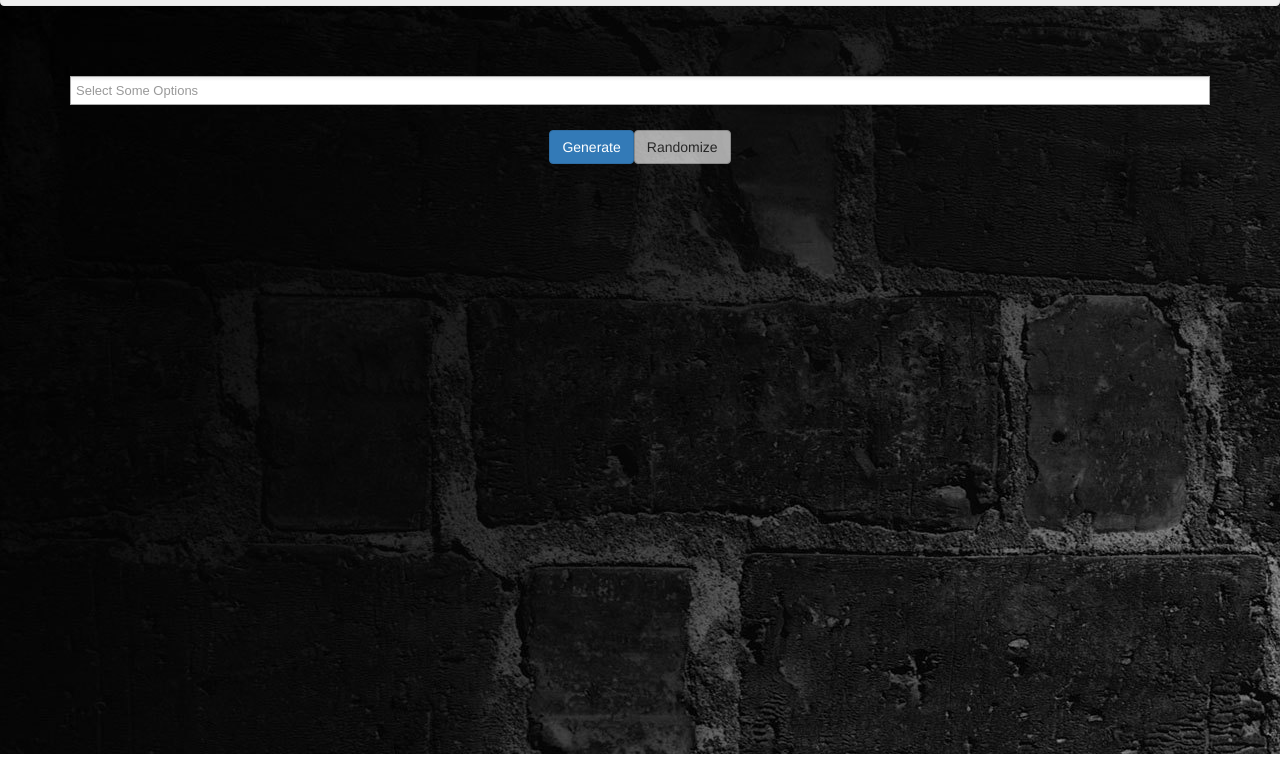
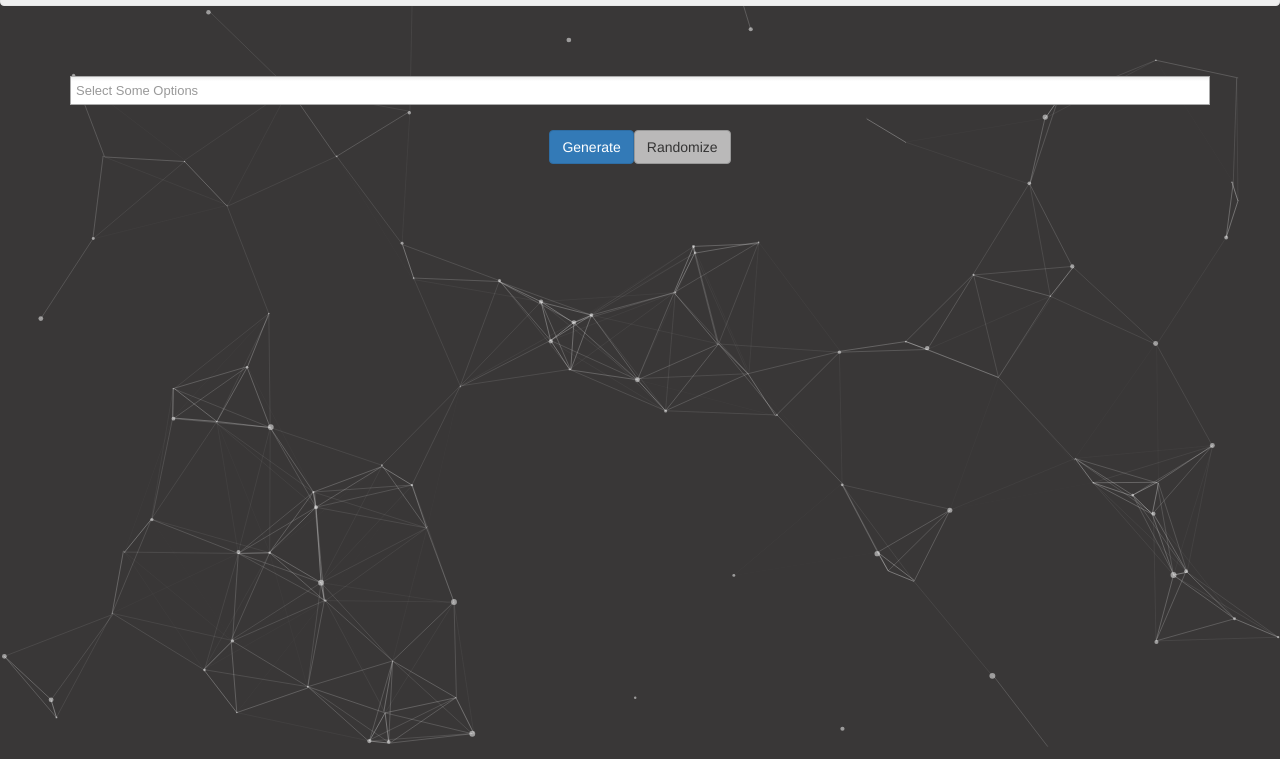
Before and after one commit to RonakR/LoLRandom, a website: page public/index.html in a window 1280 px wide. Shown: the part 46-805 px from the top of the page. Drawn offline with nearby package versions, Linux system fonts and the light colour scheme.

Commit message:
added particle effect

```diff
--- /dev/null
+++ b/public/assets/particlejs-config.json
@@ -0,0 +1,110 @@
+{
+  "particles": {
+    "number": {
+      "value": 80,
+      "density": {
+        "enable": true,
+        "value_area": 800
+      }
+    },
+    "color": {
+      "value": "#ffffff"
+    },
+    "shape": {
+      "type": "circle",
+      "stroke": {
+        "width": 0,
+        "color": "#000000"
+      },
+      "polygon": {
+        "nb_sides": 5
+      },
+      "image": {
+        "src": "img/github.svg",
+        "width": 100,
+        "height": 100
+      }
+    },
+    "opacity": {
+      "value": 0.5,
+      "random": false,
+      "anim": {
+        "enable": false,
+        "speed": 1,
+        "opacity_min": 0.1,
+        "sync": false
+      }
+    },
+    "size": {
+      "value": 3,
+      "random": true,
+      "anim": {
+        "enable": false,
+        "speed": 40,
+        "size_min": 0.1,
+        "sync": false
+      }
+    },
+    "line_linked": {
+      "enable": true,
+      "distance": 150,
+      "color": "#ffffff",
+      "opacity": 0.4,
+      "width": 1
+    },
+    "move": {
+      "enable": true,
+      "speed": 6,
+      "direction": "none",
+      "random": false,
+      "straight": false,
+      "out_mode": "out",
+      "bounce": false,
+      "attract": {
+        "enable": false,
+        "rotateX": 600,
+        "rotateY": 1200
+      }
+    }
+  },
+  "interactivity": {
+    "detect_on": "canvas",
+    "events": {
+      "onhover": {
+        "enable": true,
+        "mode": "repulse"
+      },
+      "onclick": {
+        "enable": true,
+        "mode": "push"
+      },
+      "resize": true
+    },
+    "modes": {
+      "grab": {
+        "distance": 400,
+        "line_linked": {
+          "opacity": 1
+        }
+      },
+      "bubble": {
+        "distance": 400,
+        "size": 40,
+        "duration": 2,
+        "opacity": 8,
+        "speed": 3
+      },
+      "repulse": {
+        "distance": 200,
+        "duration": 0.4
+      },
+      "push": {
+        "particles_nb": 4
+      },
+      "remove": {
+        "particles_nb": 2
+      }
+    }
+  },
+  "retina_detect": true
+}
--- a/public/css/styles.css
+++ b/public/css/styles.css
@@ -1,8 +1,15 @@
 body{
 	/*background: black;*/
-	background: url('../images/background.jpg');
+	/*background: url('../images/background.jpg');*/
 	/*background-position: center;*/
 	/*background-size: cover;*/
+	background-color: #393737
+}
+#particles-js {
+  position: absolute;
+  width: 100%;
+  height: 100%;
+	z-index: -1;
 }
 .navbar{
 	background: #efefef;
--- a/public/index.html
+++ b/public/index.html
@@ -15,12 +15,14 @@
 	<script src="https://ajax.googleapis.com/ajax/libs/angularjs/1.4.5/angular.min.js"></script>
 	<script src="./javascript/core.js"></script>
 	<script src="./javascript/jquery-2.1.4.min.js"></script>
+	<script src="./bower_components/particles.js/particles.js"></script>
 	<!-- <script src="../node_modules/bootstrap/dist/js/bootstrap.min.js"></script> -->
 	<script src="https://maxcdn.bootstrapcdn.com/bootstrap/3.3.6/js/bootstrap.min.js"></script>
 	<script src="./javascript/chosen.jquery.min.js"></script>
 </head>
 
 <body ng-controller="mainController">
+	<div id="particles-js"></div>
 	<div class="navbar navbar-default">
 		<div class="container-fluid">
 			<div class="navbar-header">
--- a/public/javascript/core.js
+++ b/public/javascript/core.js
@@ -2,7 +2,9 @@ var lolRandom = angular.module('lolRandom', []);
 
 lolRandom.controller('mainController', ['$scope', '$http',
 	function ($scope, $http){
-
+		window.particlesJS.load('particles-js', 'assets/particlejs-config.json', function() {
+		  console.log('callback - particles.js config loaded');
+		});
 	$scope.champions = ""; //Response from API
 	$scope.champion = ""; //Selected Champ. Either by random or click.
 
```
